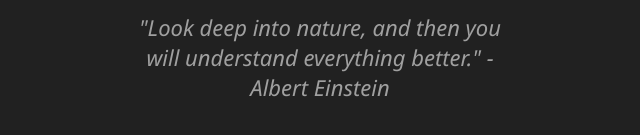
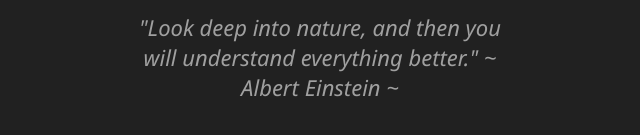
Before and after one commit to Prap21/Image-Search-Engine, a plain HTML site: page index.html in a window 1280 px wide. Shown: the part 433-568 px from the top of the page, 320-960 px from the left. Drawn offline with Linux system fonts and the light colour scheme.

Commit message:
Update index.html

```diff
--- a/index.html
+++ b/index.html
@@ -24,7 +24,7 @@
     <!-- Smaller Welcome Section Below the Search Form -->
     <div id="welcome-section">
         <img src="images/johannes-andersson-UCd78vfC8vU-unsplash.jpg" alt="Nature" id="welcome-image">
-        <p id="welcome-quote">"Look deep into nature, and then you will understand everything better." - Albert Einstein</p>
+        <p id="welcome-quote">"Look deep into nature, and then you will understand everything better." ~ Albert Einstein ~</p>
     </div>
 
     <div id="search-result"></div>
```
